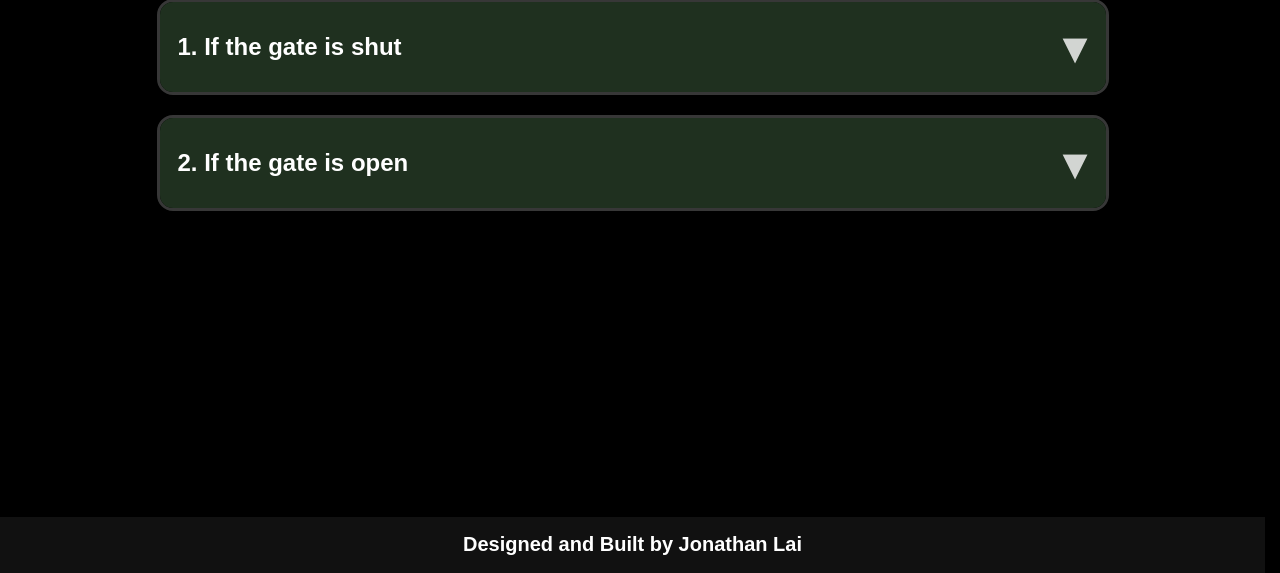
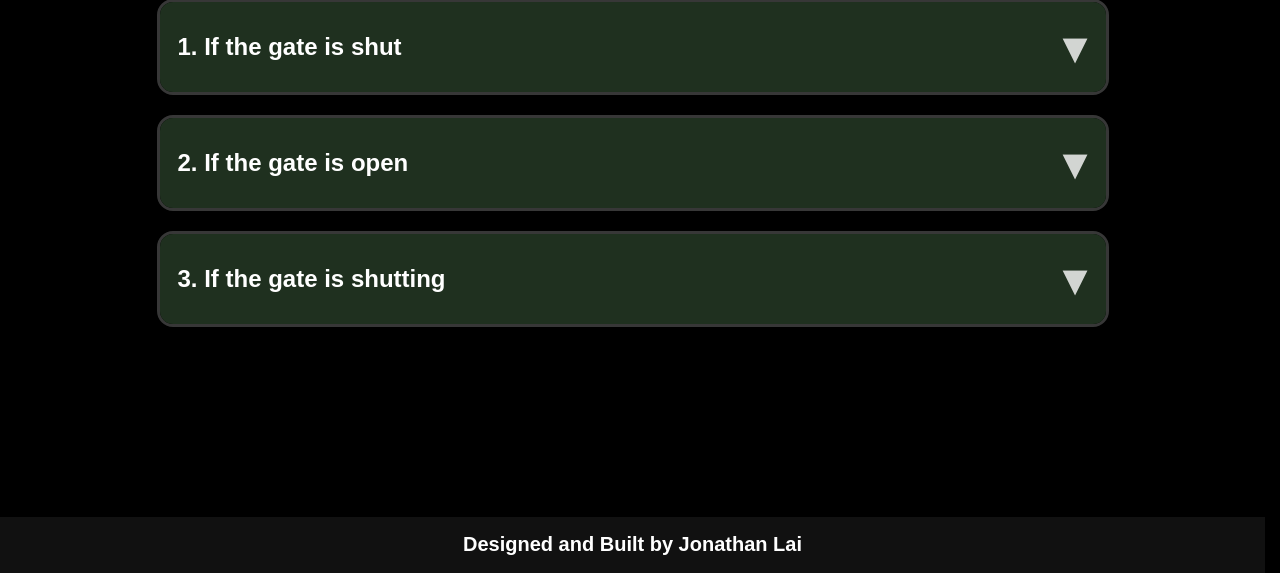
Before and after one commit to jlai9001/GateKeeper, a Node server app: page /logic in a window 1280 px wide. Shown: the part 227-800 px from the top of the page. Run offline with Node 20, Linux system fonts and the light colour scheme; some libraries are stand-ins or nearby versions; some web fonts are replaced.

Commit message:
logic finished

```diff
--- a/public/css/logic.css
+++ b/public/css/logic.css
@@ -166,23 +166,26 @@
 
 .logic-summary.nested-summary {
   padding: 15px 60px;
-  background:  rgb(102, 77, 77);
+  background:   #2d4067;
 }
 
 .logic-summary.nested-summary:hover{
-  background-color: rgb(176, 108, 108);
+  background-color:  #395baa;
 }
 
-.conditional-body.nested-body {
-  padding: 14px 60px 14px;
-  background-color: rgb(21, 38, 99);
-}
+
 
 .logic-result {
   font-family: Arial, sans-serif;
   font-size: 20px;
   font-weight: 600;
 }
+
+.conditional-body.nested-body {
+  padding: 14px 60px 14px;
+  background-color: rgb(130, 48, 48);
+}
+
 
 /* =========================
    Mobile overrides
--- a/views/pages/logic.ejs
+++ b/views/pages/logic.ejs
@@ -70,5 +70,39 @@
                 </details>
                 </div>
         </details>
+
+        <!-- if the gate is open-->
+
+        <details class="logic-card">
+            <summary class="logic-summary">
+                <div class="logic-summary-left">
+                    <div class="logic-summary-text">
+                        <span class="conditional-name">3. If the gate is shutting</span>
+                    </div>
+                </div>
+                    <span class="conditional-chevron" aria-hidden="true">▾</span>
+            </summary>
+            <div class="conditional-body">
+                <details class="logic-card nested">
+                    <summary class="logic-summary nested-summary">
+                    <div class="logic-summary-left">
+                        <div class="logic-summary-text">
+                        <div class="conditional-name-sub1">AND an obstacle is detected </div>
+                        </div>
+                    </div>
+                    <span class="conditional-chevron" aria-hidden="true">▾</span>
+                    </summary>
+
+                    <div class="conditional-body nested-body">
+                    <div class="logic-result">open the gate</div>
+                    </div>
+                </details>
+                </div>
+        </details>
+
+
+
+
+
     </div>
 </section>
```
